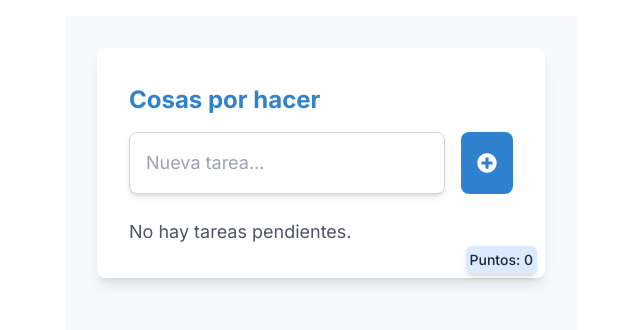
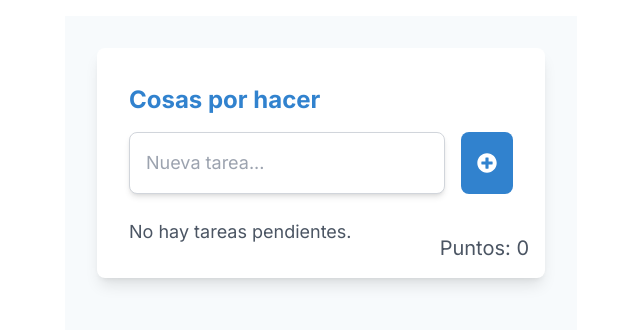
Before and after one commit to juanCC123/projectDakota, a Next.js app: page /pages/ToDoList in a window 1280 px wide. Shown: the top 330 px of the page, without its empty margins (319-959 px from the left). Built offline with nearby package versions, Linux system fonts and the light colour scheme.

Commit message:
modificado l

```diff
--- a/src/app/components/component_appMental/ToDoList.jsx
+++ b/src/app/components/component_appMental/ToDoList.jsx
@@ -114,6 +114,7 @@ const ToDoList = () => {
           : task
       )
     );
+    setPoints(points + 0.5); // Añadir 0.5 puntos por sub-tarea completada
   };
 
   const handleDeleteSubtask = (taskId, subtaskId) => {
@@ -279,7 +280,7 @@ const ToDoList = () => {
                 </div>
                 {task.showSubtasks && (
                   <div className="border-t border-gray-300 pt-4 px-6">
-                    <div className="flex items-center gap-2 mb-4">
+                    <div className="flex flex-col sm:flex-row items-center gap-2 mb-4">
                       <input
                         type="text"
                         value={subtaskText}
@@ -299,7 +300,9 @@ const ToDoList = () => {
                       </button>
                     </div>
                     {task.subtasks.length === 0 && (
-                      <p className="text-gray-600 text-sm">No hay subtareas.</p>
+                      <p className="text-gray-600 text-sm sm:text-base">
+                        No hay subtareas.
+                      </p>
                     )}
                     {task.subtasks.map((subtask) => (
                       <motion.div
@@ -342,7 +345,9 @@ const ToDoList = () => {
                           </div>
                         ) : (
                           <>
-                            <span className="flex-1">{subtask.text}</span>
+                            <span className="flex-1 text-sm sm:text-base">
+                              {subtask.text}
+                            </span>
                             <div className="flex gap-2">
                               {!subtask.completed && (
                                 <button
@@ -378,8 +383,10 @@ const ToDoList = () => {
             ))}
           </AnimatePresence>
         </div>
-        <div className="absolute bottom-1 right-2 bg-blue-100 p-1 rounded-md shadow-md text-gray-800 text-sm font-medium">
-          Puntos: {points}
+        <div className="absolute bottom-4 right-4">
+          <span className="text-gray-600 text-lg sm:text-xl">
+            Puntos: {points}
+          </span>
         </div>
       </div>
     </div>
```
